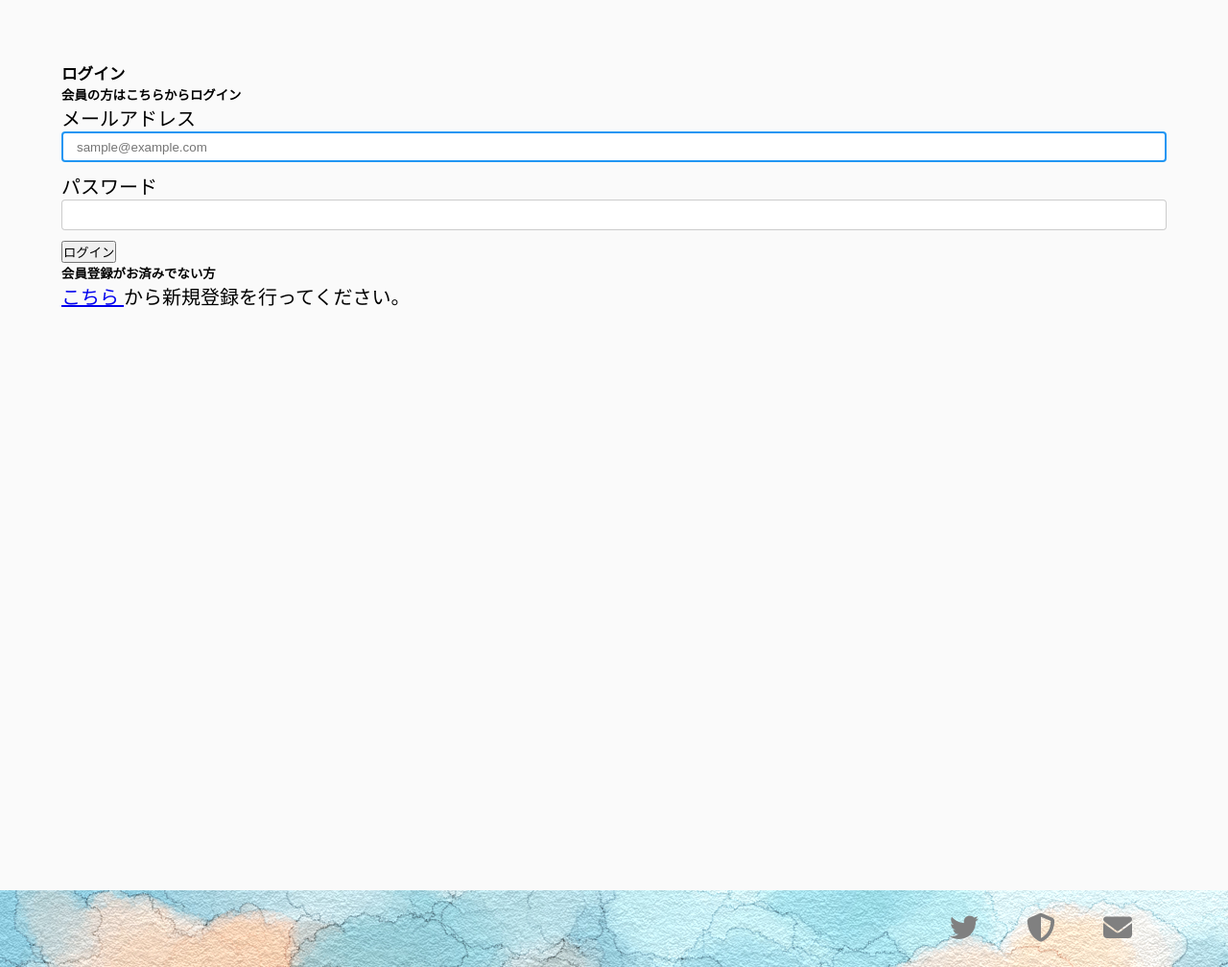
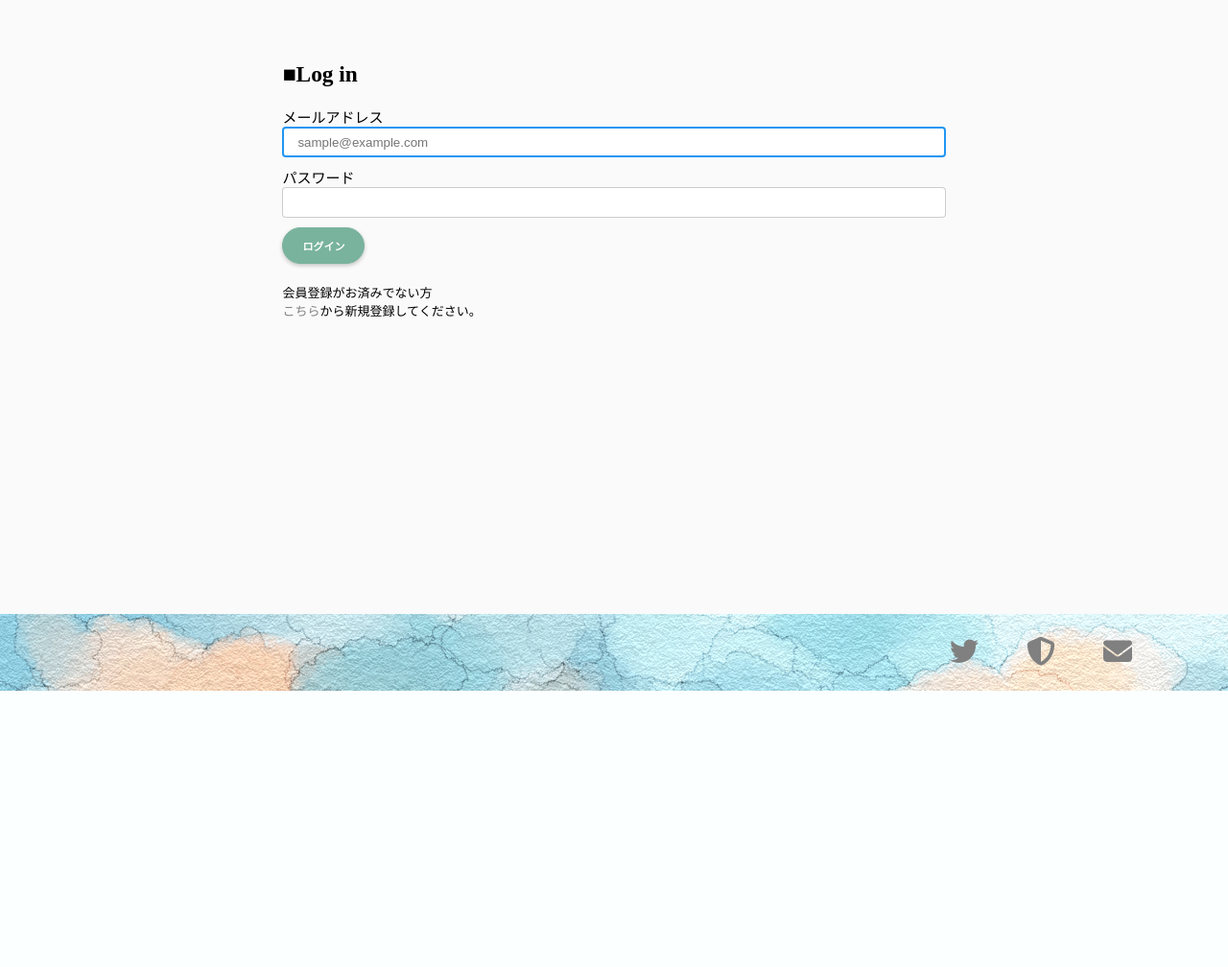
Before and after one commit to u0r7a1m0/sasanqua, a Rails app: page /customers/sign_in in a window 1280 px wide. Shown: the part 80-1088 px from the top of the page at 96% size. After the commit the page ends 800 px from the top, so only its background shows below. Run offline with Rails 7, Linux system fonts and the light colour scheme; style sheets or scripts are compiled from the project's sources; some libraries are stand-ins or nearby versions.

Commit message:
[Update]会員ログインページ作成

```diff
--- a/app/views/public/registrations/new.html.erb
+++ b/app/views/public/registrations/new.html.erb
@@ -52,7 +52,7 @@
 
     <div class="submit-btn">
 
-      <%= f.submit "会員登録する" ,:class=>"image_input_btn btn" %>
+      <%= f.submit "会員登録する" ,:class=>"image_input_btn" %>
     </div>
 
       <% end %>
--- a/app/views/public/sessions/new.html.erb
+++ b/app/views/public/sessions/new.html.erb
@@ -1,59 +1,31 @@
 <!--会員用ログインページ-->
-<div class="container">
-  <div class="row">
-    <div class="col-md-11 mx-md-auto">
-      <h5 class="bg-light d-inline px-4">ログイン</h5>
+<div class="new-customer-contents">
+  <h3>■Log in</h3>
+
+  <div class="form-wrapper">
+    <%= form_with model: @customer ,url: customer_session_path do |f| %>
+    <!--メールアドレス-->
+    <div>
+      <%= f.label :メールアドレス %>
     </div>
-  </div>
-  <div class="row mt-3">
-    <div class="col-md-10 mx-md-auto mt-3">
-      <h6 class="bg-light d-inline px-4">会員の方はこちらからログイン</h6>
-    </div>
+    <div>
+      <%= f.email_field :email, autofocus: true, autocomplete: "email", placeholder: "sample@example.com", class: "form-control" %>
     </div>
 
-  <%= form_with model: @customer ,url: customer_session_path do |f| %>
-  <div class="row mt-4">
-    <div class="col-md-9 mx-md-auto">
-
-      <!--メールアドレス-->
-      <div class="field d-md-flex my-2">
-        <div class="col-md-3">
-          <%= f.label :メールアドレス %>
-        </div>
-        <div class="col-md-6">
-          <%= f.email_field :email, autofocus: true, autocomplete: "email", placeholder: "sample@example.com", class: "form-control" %>
-        </div>
-      </div>
     <!--パスワード-->
-      <div class="field d-md-flex my-2">
-        <div class="col-md-3">
+    <div>
       <%= f.label :パスワード %>
     </div>
-        <div class="col-md-6">
+    <div>
       <%= f.password_field :password, autocomplete: "current-password", class: "form-control" %>
     </div>
-      </div>
-
-      <div class="actions d-md-flex">
-        <div class="col-md-3"></div>
-        <div class="col-md-6">
-          <button type="submit" class="btn btn-primary mt-4 px-4">
-          ログイン
-          </button>
-        </div>
+    <div class="submit-btn">
+      <%= f.submit "ログイン" ,:class=>"image_input_btn" %>
     </div>
     <% end %>
   </div>
-
-    <div class="col-md-10 mx-md-auto mt-4">
-      <h6 class="bg-light d-inline px-4">会員登録がお済みでない方</h6>
-
-      <p class="ml-md-5 mt-3">
-        <%= link_to new_customer_registration_path do %>
-        こちら
-        <% end %>
-      <span>から新規登録を行ってください。</span>
-      </p>
+  <div class="bottom-text">
+    <p>会員登録がお済みでない方</p>
+    <p><%= link_to 'こちら', new_customer_registration_path %>から新規登録してください。</p>
   </div>
 </div>
-</div>
```
Lines whose indentation alone changed are shown as unchanged.
